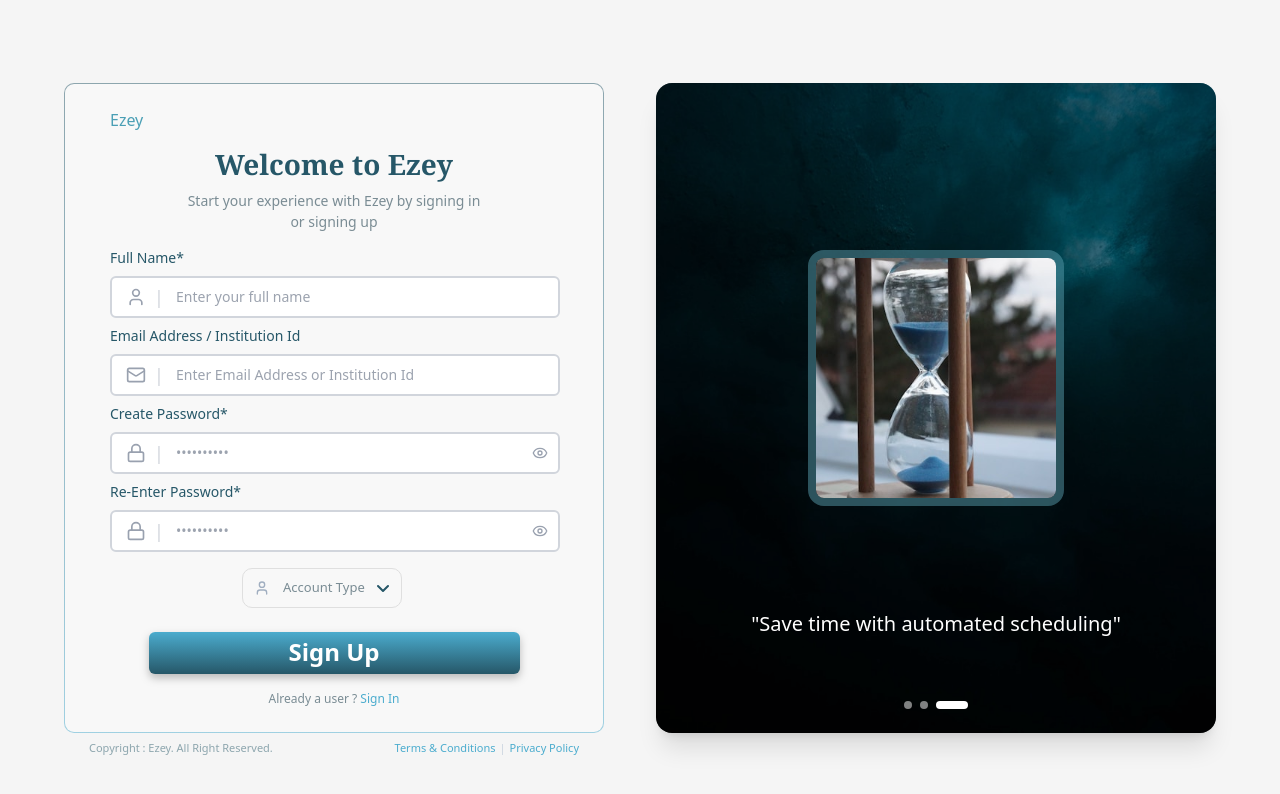
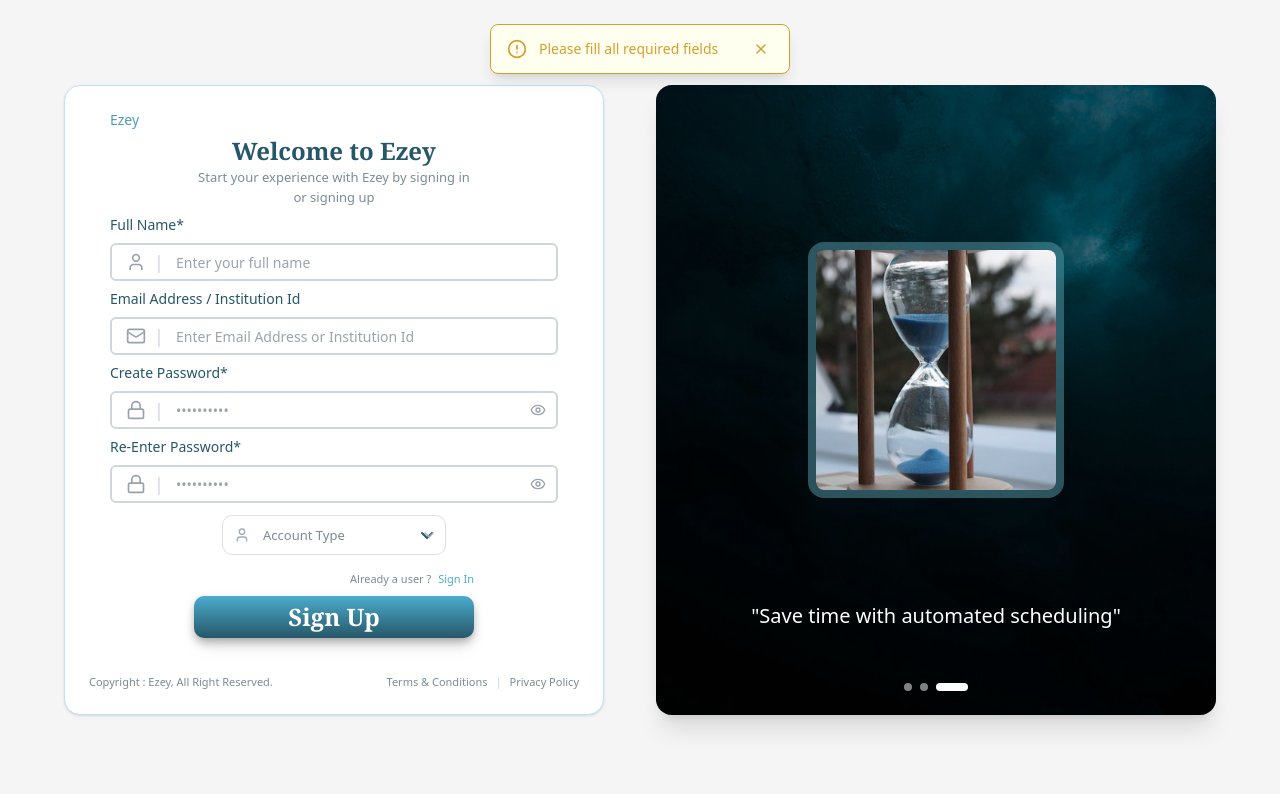
Before and after one commit to snigdha-shukla30/New-Ezey-repo, a React (Vite) app: page /signup in a window 1280 px wide. Both pictures are taken after a click on the button "Sign Up". Shown: the top 794 px of the page. Built offline with nearby package versions, Linux system fonts and the light colour scheme.

Commit message:
BugFix
Fixed The Signup Ui Added Alert Boxes

```diff
--- a/src/Components/auth/LeftAuthLayout.jsx
+++ b/src/Components/auth/LeftAuthLayout.jsx
@@ -2,33 +2,25 @@ import React from "react";
 
 const LeftAuthBox = ({ children }) => {
   return (
-    <div className="relative w-[540px] h-[650px] mt-4 rounded-[10px] p-[1px] bg-gradient-to-b from-[rgba(38,87,104,0.5)] to-[rgba(75,172,206,0.5)]">
-
-
-      <div className="bg-[#F8F8F8] rounded-[9px] p-6 flex flex-col justify-between h-full ">
-
-
-        <div className="w-full max-w-md mx-auto">
+    <div className="relative w-full max-w-[540px] h-[630px] rounded-2xl border border-[#BEE3F8] bg-white shadow-sm flex flex-col justify-between p-6">
+      <div className="w-full max-w-md mx-auto flex-1">
         {children}
       </div>
 
-
-        <div className="mt-4 flex items-center justify-between text-[11px] text-[#265768]/50">
+      <div className="mt-4 flex flex-col md:flex-row items-center justify-between text-[11px] text-[#7A8C94]">
         <span>
-            Copyright : Ezey. All Right Reserved.
+          Copyright : Ezey, All Right Reserved.
         </span>
 
-          <div>
-            <a href="#" className="text-[#4BACCE] hover:underline">
+        <div className="flex items-center gap-2 mt-2 md:mt-0">
+          <a href="#" className="hover:text-[#4BACCE] transition-colors">
             Terms & Conditions
           </a>
-            <span className="mx-1 text-[#CBD5E0]">|</span>
-            <a href="#" className="text-[#4BACCE] hover:underline">
+          <span className="text-[#CBD5E0]">|</span>
+          <a href="#" className="hover:text-[#4BACCE] transition-colors">
             Privacy Policy
           </a>
         </div>
-        </div>
-
       </div>
     </div>
   );
--- a/src/Components/auth/RightAuthSlider.jsx
+++ b/src/Components/auth/RightAuthSlider.jsx
@@ -24,7 +24,7 @@ const RightAuthSlider = () => {
 
   return (
     <div
-      className="relative w-full h-[650px] mt-4 rounded-2xl overflow-hidden shadow-xl flex items-center justify-center"
+      className="relative w-full h-[630px] rounded-2xl overflow-hidden shadow-xl flex items-center justify-center"
       style={{
         backgroundImage: "url('/rightbg.jpg')",
         backgroundSize: "cover",
@@ -36,9 +36,8 @@ const RightAuthSlider = () => {
       {slides.map((slide, index) => (
         <div
           key={index}
-          className={`absolute inset-0 flex flex-col items-center justify-center transition-opacity duration-1000 ${
-            currentSlide === index ? "opacity-100" : "opacity-0"
-          }`}
+          className={`absolute inset-0 flex flex-col items-center justify-center transition-opacity duration-1000 ${currentSlide === index ? "opacity-100" : "opacity-0"
+            }`}
         >
           <div className="relative w-[360px] h-[400px] mb-8">
             {index === 0 && (
@@ -79,9 +78,8 @@ const RightAuthSlider = () => {
           <button
             key={i}
             onClick={() => setCurrentSlide(i)}
-            className={`h-2 rounded-full transition-all ${
-              currentSlide === i ? "w-8 bg-white" : "w-2 bg-white/50"
-            }`}
+            className={`h-2 rounded-full transition-all ${currentSlide === i ? "w-8 bg-white" : "w-2 bg-white/50"
+              }`}
           />
         ))}
       </div>
--- a/src/Components/auth/SignupForm.jsx
+++ b/src/Components/auth/SignupForm.jsx
@@ -6,6 +6,8 @@ import { useNavigate } from "react-router-dom";
 // ✅ shared components
 import { Button } from "../../Components/ui/Button";
 import { InputField } from "../../Components/ui/InputField";
+import Alert from "../../Components/ui/Alert";
+
 
 const SignupForm = () => {
   const [showPassword, setShowPassword] = useState(false);
@@ -18,15 +20,20 @@ const SignupForm = () => {
   const [confirmPassword, setConfirmPassword] = useState("");
   const [accountType, setAccountType] = useState("");
   const [loading, setLoading] = useState(false);
+  const [alert, setAlert] = useState(null); // { message, type }
+
+  const showAlert = (message, type = "error") => {
+    setAlert({ message, type });
+  };
 
   const handleSubmit = async () => {
     if (!name || !email || !password || !confirmPassword || !accountType) {
-      alert("Please fill all required fields");
+      showAlert("Please fill all required fields", "warning");
       return;
     }
 
     if (password !== confirmPassword) {
-      alert("Passwords do not match");
+      showAlert("Passwords do not match", "error");
       return;
     }
 
@@ -40,13 +47,15 @@ const SignupForm = () => {
       });
 
       if (res.success) {
-        alert("Signup successful");
+        showAlert("Signup successful", "success");
+        // Optionally redirect after success
+        setTimeout(() => navigate("/login"), 1500);
       } else {
-        alert(res.message || "Signup failed");
+        showAlert(res.message || "Signup failed", "error");
       }
     } catch (error) {
       console.error(error);
-      alert("Something went wrong");
+      showAlert("Something went wrong", "error");
     } finally {
       setLoading(false);
     }
@@ -54,33 +63,40 @@ const SignupForm = () => {
 
   return (
     <>
-      <div className="mb-4 text-center">
-        <p className="text-md text-[#4A9FB5] text-left mb-4">Ezey</p>
+      {alert && (
+        <Alert
+          message={alert.message}
+          type={alert.type}
+          onClose={() => setAlert(null)}
+        />
+      )}
+      <div className="mb-2 text-center">
+        <p className="text-sm text-[#4A9FB5] text-left mb-2">Ezey</p>
 
         <h1
-          className="mb-2"
+          className="mb-1"
           style={{
             fontFamily: "Georgia, serif",
             fontWeight: 700,
-            fontSize: "28px",
-            lineHeight: "120%",
+            fontSize: "24px",
+            lineHeight: "110%",
             color: "#265768",
           }}
         >
           Welcome to Ezey
         </h1>
 
-        <p className="text-[14px] text-[#7A8C94]">
+        <p className="text-[13px] text-[#7A8C94]">
           Start your experience with Ezey by signing in
         </p>
-        <p className="text-[14px] text-[#7A8C94]">or signing up</p>
+        <p className="text-[13px] text-[#7A8C94]">or signing up</p>
       </div>
 
 
       <div className="mb-2">
         <InputField
-          width="450px"
-          height="42px"
+          width="100%"
+          height="38px"
           label="Full Name*"
           value={name}
           onChange={(e) => setName(e.target.value)}
@@ -92,8 +108,8 @@ const SignupForm = () => {
 
       <div className="mb-2">
         <InputField
-          width="450px"
-          height="42px"
+          width="100%"
+          height="38px"
           label="Email Address / Institution Id"
           value={email}
           onChange={(e) => setEmail(e.target.value)}
@@ -105,8 +121,8 @@ const SignupForm = () => {
 
       <div className="mb-2">
         <InputField
-          width="450px"
-          height="42px"
+          width="100%"
+          height="38px"
           label="Create Password*"
           value={password}
           onChange={(e) => setPassword(e.target.value)}
@@ -119,10 +135,10 @@ const SignupForm = () => {
       </div>
 
 
-      <div className="mb-4">
+      <div className="mb-3">
         <InputField
-          width="450px"
-          height="42px"
+          width="100%"
+          height="38px"
           label="Re-Enter Password*"
           value={confirmPassword}
           onChange={(e) => setConfirmPassword(e.target.value)}
@@ -137,43 +153,54 @@ const SignupForm = () => {
       </div>
 
 
-      <div className="mb-6 ml-33">
-        <div className="relative w-[160px]">
+      <div className="mb-4">
+        <div className="relative w-1/2 mx-auto">
           <User className="absolute left-3 top-1/2 -translate-y-1/2 text-[#A0AEC0] w-4 h-4" />
           <select
             value={accountType}
             onChange={(e) => setAccountType(e.target.value)}
-            className="w-full h-[40px] pl-10 pr-5 rounded-[10px] border-[1.5px] border-[#DFDFDF] text-[13px] text-[#7A8C94]"
+            className="w-full h-[40px] pl-10 pr-5 rounded-[10px] border-[1.5px] border-[#DFDFDF] text-[13px] text-[#7A8C94] outline-none focus:border-[#4BACCE] transition-colors appearance-none bg-white"
           >
             <option value="">Account Type</option>
             <option value="student">Student</option>
             <option value="teacher">Teacher</option>
             <option value="admin">Admin</option>
           </select>
+          <div className="absolute right-3 top-1/2 -translate-y-1/2 pointer-events-none">
+            <svg width="10" height="6" viewBox="0 0 10 6" fill="none" xmlns="http://www.w3.org/2000/svg">
+              <path d="M1 1L5 5L9 1" stroke="#A0AEC0" strokeWidth="1.5" strokeLinecap="round" strokeLinejoin="round" />
+            </svg>
+          </div>
         </div>
       </div>
 
+      <div className="w-full max-w-[280px] mx-auto">
+        {/* Login Link */}
+        <p className="text-right text-[11px] text-[#7A8C94] mb-2 mt-2 font-medium">
+          Already a user ?{" "}
+          <span
+            className="text-[#4BACCE] cursor-pointer hover:underline pl-1"
+            onClick={() => navigate("/login")}
+          >
+            Sign In
+          </span>
+        </p>
 
-      <div className="flex justify-center mb-4">
+        {/* Button */}
+        <div className="mb-4">
           <Button
             variant="primary"
             onClick={handleSubmit}
-          className={loading ? "opacity-70 pointer-events-none" : ""}
+            className={`w-full h-[40px] rounded-[10px] bg-gradient-to-b from-[#3D8B9F] to-[#265768] text-white font-serif text-lg hover:opacity-90 transition-opacity shadow-lg ${loading ? "opacity-70 pointer-events-none" : ""}`}
+            style={{ fontFamily: "Georgia, serif" }}
           >
             {loading ? "Signing up..." : "Sign Up"}
           </Button>
         </div>
 
+      </div>
 
-      <p className="text-center text-[12px] text-[#7A8C94] mb-4">
-        Already a user ?{" "}
-        <span
-      className="text-[#4BACCE] cursor-pointer"
-      onClick={() => navigate("/login")}
-    >
-      Sign In
-    </span>
-      </p>
+
     </>
   );
 };
--- /dev/null
+++ b/src/Components/ui/Alert.jsx
@@ -0,0 +1,53 @@
+import React, { useEffect } from "react";
+import { X, CheckCircle, AlertCircle, XCircle } from "lucide-react";
+
+const Alert = ({ message, type = "error", onClose, duration = 3000 }) => {
+    useEffect(() => {
+        if (duration && onClose) {
+            const timer = setTimeout(() => {
+                onClose();
+            }, duration);
+            return () => clearTimeout(timer);
+        }
+    }, [duration, onClose]);
+
+    const variants = {
+        success: {
+            bg: "bg-[#E6F6F4]",
+            border: "border-[#265768]",
+            text: "text-[#265768]",
+            icon: <CheckCircle className="w-5 h-5 text-[#265768]" />,
+        },
+        error: {
+            bg: "bg-[#FFF5F5]",
+            border: "border-[#E53E3E]",
+            text: "text-[#E53E3E]",
+            icon: <XCircle className="w-5 h-5 text-[#E53E3E]" />,
+        },
+        warning: {
+            bg: "bg-[#FFFFF0]",
+            border: "border-[#D69E2E]",
+            text: "text-[#D69E2E]",
+            icon: <AlertCircle className="w-5 h-5 text-[#D69E2E]" />,
+        },
+    };
+
+    const style = variants[type] || variants.error;
+
+    return (
+        <div
+            className={`fixed top-6 left-1/2 -translate-x-1/2 z-50 flex items-center gap-3 px-4 py-3 rounded-[8px] border ${style.bg} ${style.border} shadow-lg min-w-[300px] max-w-[90%] animate-in fade-in slide-in-from-top-4 duration-300`}
+        >
+            <div className="flex-shrink-0">{style.icon}</div>
+            <p className={`flex-1 text-sm font-medium ${style.text}`}>{message}</p>
+            <button
+                onClick={onClose}
+                className={`p-1 hover:bg-black/5 rounded-full transition-colors ${style.text}`}
+            >
+                <X className="w-4 h-4" />
+            </button>
+        </div>
+    );
+};
+
+export default Alert;
--- a/src/Components/ui/Button.jsx
+++ b/src/Components/ui/Button.jsx
@@ -9,7 +9,7 @@ export const Button = ({
 
   const variants = {
     primary: `
-      w-[371px]
+      w-full max-w-[371px]
       h-[42px]
       rounded-[6px]
       bg-[linear-gradient(0deg,#265768_0%,#4BACCE_100%)]
--- a/src/pages/Auth/Signup.jsx
+++ b/src/pages/Auth/Signup.jsx
@@ -4,7 +4,7 @@ import SignupForm from "../../Components/auth/SignupForm";
 
 const EzeySignupPage = () => {
   return (
-    <div className="min-h-screen bg-[#F5F5F5] flex items-center justify-center px-6">
+    <div className="h-screen w-screen overflow-hidden bg-[#F5F5F5] flex items-center justify-center px-6">
       <div className="w-full max-w-6xl grid grid-cols-1 md:grid-cols-2 gap-8">
         <LeftAuthLayout>
           <SignupForm />
```
Also changed, not shown: 1 other file (tests, documents, lock files or other folders). Lines whose indentation alone changed are shown as unchanged.
